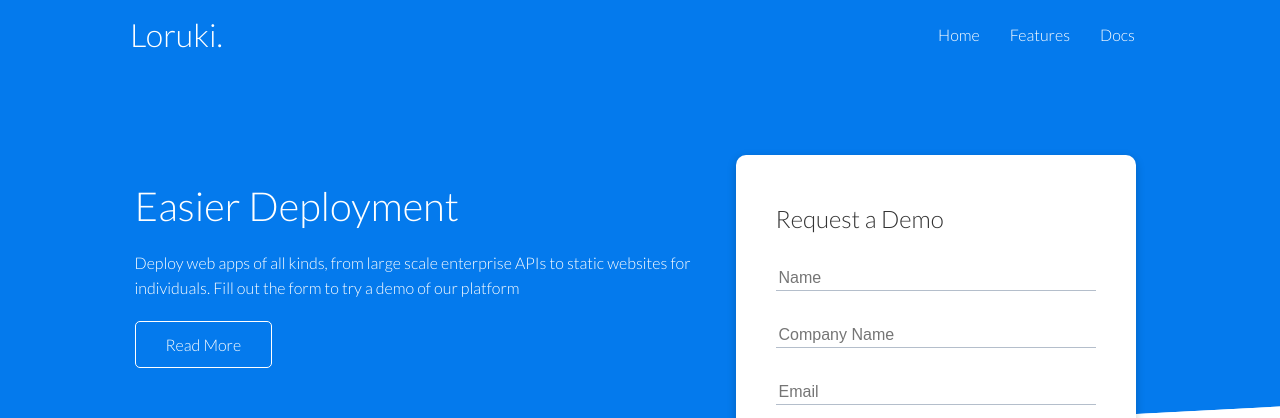
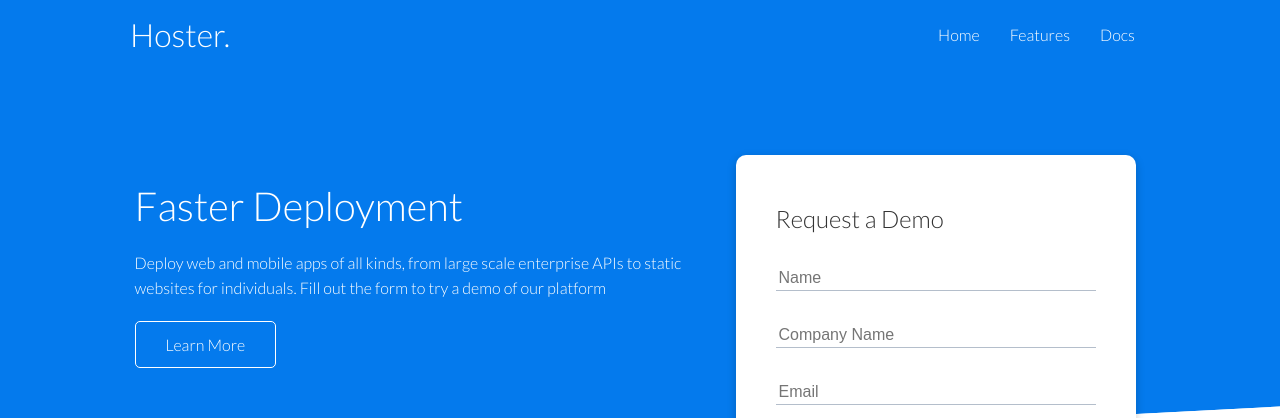
Before and after one commit to Gerald-Star/Startup-Demo-Quote-webpage, a plain HTML site: page index.html in a window 1280 px wide. Shown: the top 418 px of the page. Drawn offline with Linux system fonts and the light colour scheme.

Commit message:
third commit. updated readme

```diff
--- a/index.html
+++ b/index.html
@@ -12,7 +12,7 @@
     <!-- Navbar -->
     <div class="navbar">
         <div class="container flex">
-            <h1 class="logo">Loruki.</h1>
+            <h1 class="logo">Hoster.</h1>
             <nav>
                 <ul>
                     <li><a href="index.html">Home</a></li>
@@ -27,9 +27,9 @@
     <section class="showcase">
         <div class="container grid">
             <div class="showcase-text">
-                <h1>Easier Deployment</h1>
-                <p>Deploy web apps of all kinds, from large scale enterprise APIs to static websites for individuals. Fill out the form to try a demo of our platform</p>
-                <a href="features.html" class="btn btn-outline">Read More</a>
+                <h1>Faster Deployment</h1>
+                <p>Deploy web and mobile apps of all kinds, from large scale enterprise APIs to static websites for individuals. Fill out the form to try a demo of our platform</p>
+                <a href="features.html" class="btn btn-outline">Learn More</a>
             </div>
 
             <div class="showcase-form card">
```
Also changed, not shown: 1 other file.
